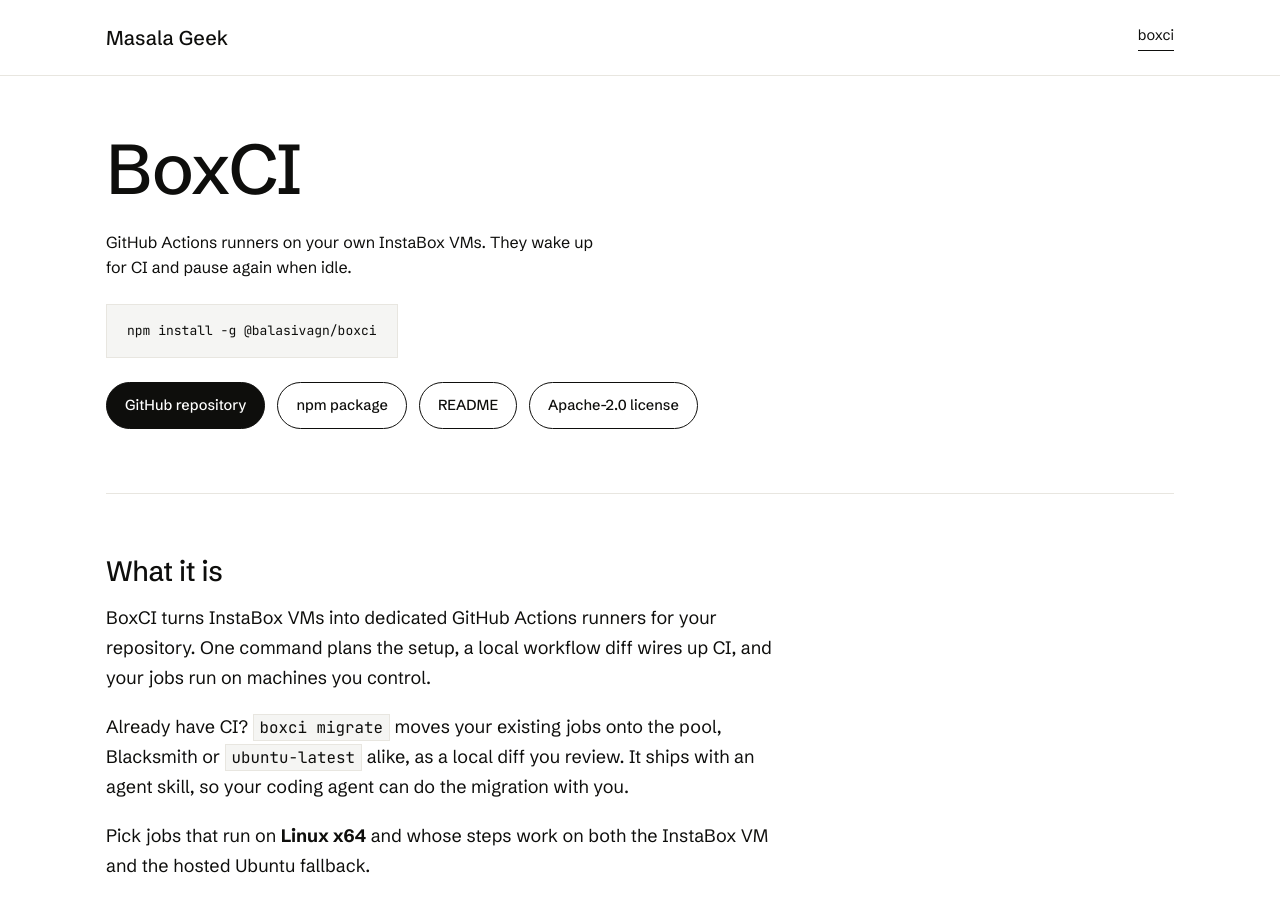
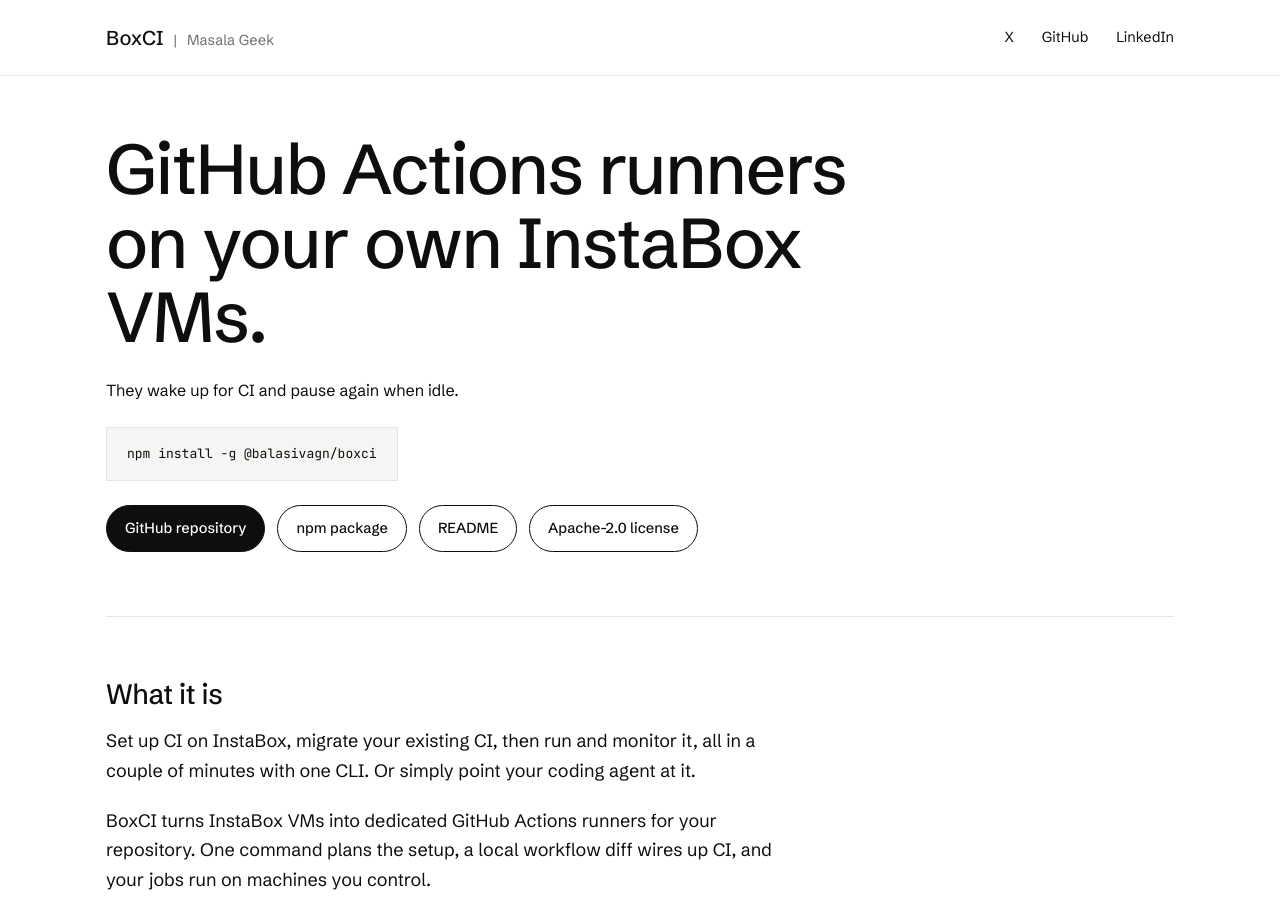
Before and after one commit to balasivagn/boxci, a website: page docs/index.html in a window 1280 px wide. Shown: the top 898 px of the page. Drawn offline with Linux system fonts and the light colour scheme.

Commit message:
docs: tighten README; site header lockup, socials, dashboard pointer, collaboration section

```diff
--- a/docs/index.html
+++ b/docs/index.html
@@ -458,6 +458,28 @@
         border-bottom: 1px solid var(--accent);
         padding-bottom: 3px;
       }
+      /* Header: "BoxCI | Masala Geek" lockup on the left, social links on the right. */
+      .brand-lockup {
+        display: flex;
+        align-items: baseline;
+        gap: 10px;
+      }
+      .brand-sep,
+      .brand-parent {
+        font-size: 14.5px;
+        color: var(--mute);
+      }
+      .brand-parent:hover {
+        color: var(--ink);
+      }
+      .site-nav a {
+        font-size: 14.5px;
+        color: var(--ink);
+      }
+      .site-nav a:hover {
+        text-decoration: underline;
+        text-underline-offset: 3px;
+      }
       /* In-text links: --mute underline (5.05:1) instead of --hair; hover → accent. */
       main a:not(.btn),
       .site-footer a {
@@ -630,20 +652,25 @@
   <body>
     <header class="site-header">
       <div class="site-header-inner">
-        <a class="brand" href="https://masalageek.com">Masala Geek</a>
-        <span class="site-nav"
-          ><span class="site-nav-current">boxci</span></span
-        >
+        <span class="brand-lockup">
+          <a class="brand" href="/">BoxCI</a>
+          <span class="brand-sep" aria-hidden="true">|</span>
+          <a class="brand-parent" href="https://masalageek.com">Masala Geek</a>
+        </span>
+        <nav class="site-nav" aria-label="Social links">
+          <a href="https://x.com/balaSivagnanam">X</a>
+          <a href="https://github.com/balasivagn">GitHub</a>
+          <a href="https://www.linkedin.com/in/balasivgn">LinkedIn</a>
+        </nav>
       </div>
     </header>
 
     <main>
       <header class="hero">
-        <h1 class="hero-headline">BoxCI</h1>
-        <p class="hero-dek">
-          GitHub Actions runners on your own InstaBox VMs. They wake up for CI
-          and pause again when idle.
-        </p>
+        <h1 class="hero-headline">
+          GitHub Actions runners on your own InstaBox VMs.
+        </h1>
+        <p class="hero-dek">They wake up for CI and pause again when idle.</p>
         <pre tabindex="0"><code>npm install -g @balasivagn/boxci</code></pre>
         <ul class="hero-ctas">
           <li>
@@ -679,6 +706,11 @@
         <div class="sec-head">
           <h2 class="sec-head-title" id="what">What it is</h2>
         </div>
+        <p>
+          Set up CI on InstaBox, migrate your existing CI, then run and monitor
+          it, all in a couple of minutes with one CLI. Or simply point your
+          coding agent at it.
+        </p>
         <p>
           BoxCI turns InstaBox VMs into dedicated GitHub Actions runners for
           your repository. One command plans the setup, a local workflow diff
@@ -737,6 +769,11 @@ boxci migrate</code></pre>
         <p>
           Then review, commit, and push the workflow changes through your usual
           process. BoxCI creates no branch or PR.
+        </p>
+        <p>
+          Watch the pool any time with <code>boxci dashboard</code>: a local,
+          read-only view of your VMs, runners and recent jobs that never wakes a
+          VM.
         </p>
       </section>
 
@@ -1010,6 +1047,31 @@ boxci migrate</code></pre>
           </li>
         </ul>
       </section>
+
+      <section class="site-section" aria-labelledby="collab">
+        <div class="sec-head">
+          <h2 class="sec-head-title" id="collab">Ideas and collaboration</h2>
+        </div>
+        <p>
+          BoxCI is young and shaped by people using it. Got an idea, a feature
+          request, a rough edge, or want to build on it together? I'd like to
+          hear it.
+        </p>
+        <ul class="now-list">
+          <li>
+            <a href="https://github.com/balasivagn/boxci/issues/new"
+              >Open an issue</a
+            >
+            for feature requests and bugs.
+          </li>
+          <li>
+            Message me on
+            <a href="https://x.com/balaSivagnanam">X</a> or
+            <a href="https://www.linkedin.com/in/balasivgn">LinkedIn</a> to talk
+            ideas or collaboration.
+          </li>
+        </ul>
+      </section>
     </main>
 
     <footer class="site-footer">
```
Also changed, not shown: README.md.
